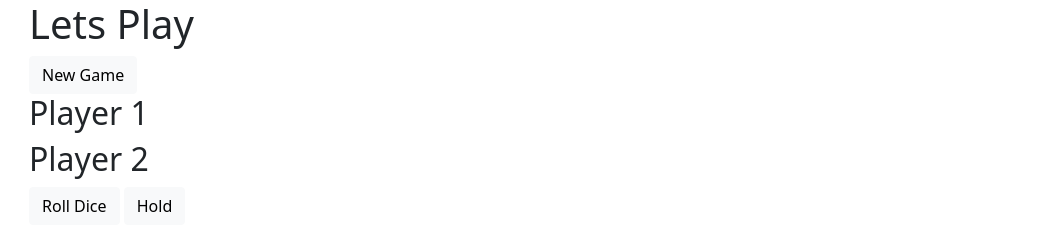
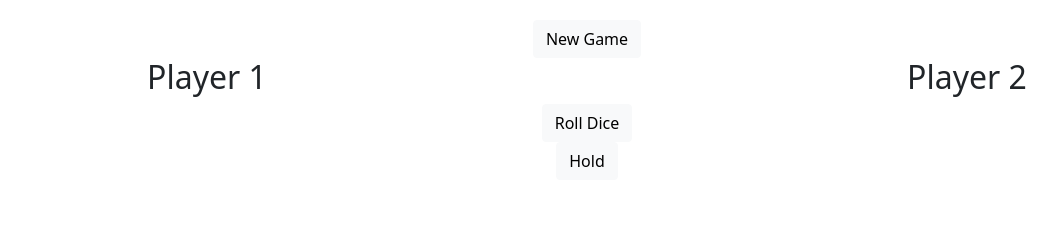
Before and after one commit to Boujog/test, a plain HTML site: page index.html in a window 1280 px wide. Shown: the whole page, without its empty margins (53-1110 px from the left). Drawn offline with nearby package versions, Linux system fonts and the light colour scheme.

Commit message:
bootstrap layout

```diff
--- a/index.html
+++ b/index.html
@@ -10,16 +10,32 @@
   </head>
  <body>
   <div class="container">
-    <h1>Lets Play</h1>
-    <button type="button" class="btn btn-light">New Game</button>
-    <div class="firstPlayer">
-      <h2>Player 1</h2>
+    <div class="row">
+      <div class="col-5"></div>
+      <div class="col"><button type="button" class="col btn btn-light">New Game</button></div>
+      <div class="col-5"></div>
     </div>
-    <div  class="secondPlayer">
-      <h2>Player 2</h2>
+    <div class="row">
+      <div class="col firstPlayer">
+        <h2>Player 1</h2>
+      </div>
+      <div class="col">
+
+      </div>
+      <div class="col secondPlayer">
+        <h2>Player 2</h2>
+      </div>
     </div>
-    <button type="button" class="btn btn-light">Roll Dice</button>
-    <button type="button" class="btn btn-light">Hold</button>
+    <div class="row">
+      <div class="col">
+        <button type="button" class="btn btn-light">Roll Dice</button>
+      </div>
+    </div>
+    <div class="row">
+      <div class="col">
+        <button type="button" class="btn btn-light">Hold</button>
+      </div>
+    </div>
   </div>
   <script src="https://cdn.jsdelivr.net/npm/bootstrap@5.1.3/dist/js/bootstrap.bundle.min.js" integrity="sha384-ka7Sk0Gln4gmtz2MlQnikT1wXgYsOg+OMhuP+IlRH9sENBO0LRn5q+8nbTov4+1p" crossorigin="anonymous"></script>
   <script src="./javascript/task.js"></script>
--- a/style.css
+++ b/style.css
@@ -1,29 +1,11 @@
 body{
   font-family: Lato;
   background-color: aqua;
+  text-align: center;
 }
 .container{
-  width: 70%;
-
+  margin: 20px;
 }
-.btnGame,
-.btnHold,
-.btnRoll{
+div{
   text-align: center;
-  text-overflow: clip;
 }
-.btnGame{
-text-align: center;
-}
-.btnHold{
-
-}
-.btnRoll{
-
-}
-.firstPlayer{
-
-}
-.secondPlayer{
-
-}
```
